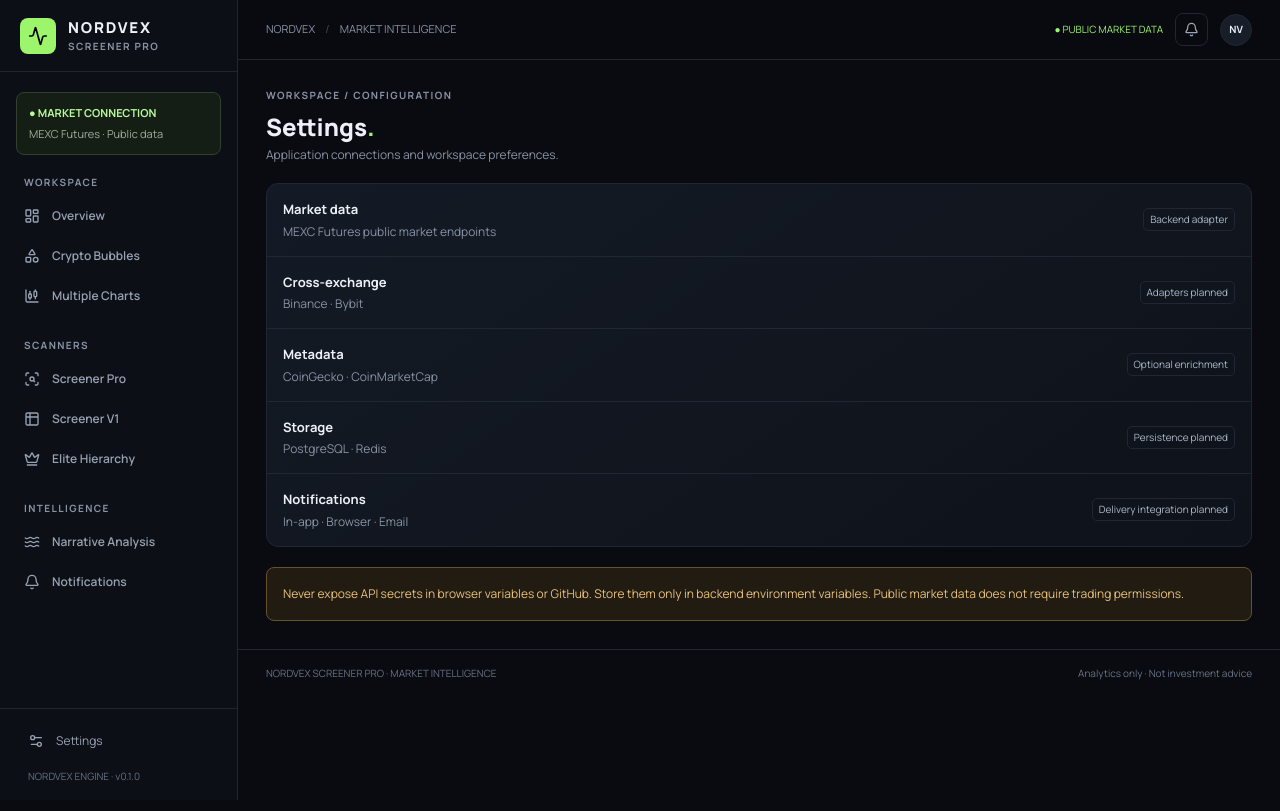
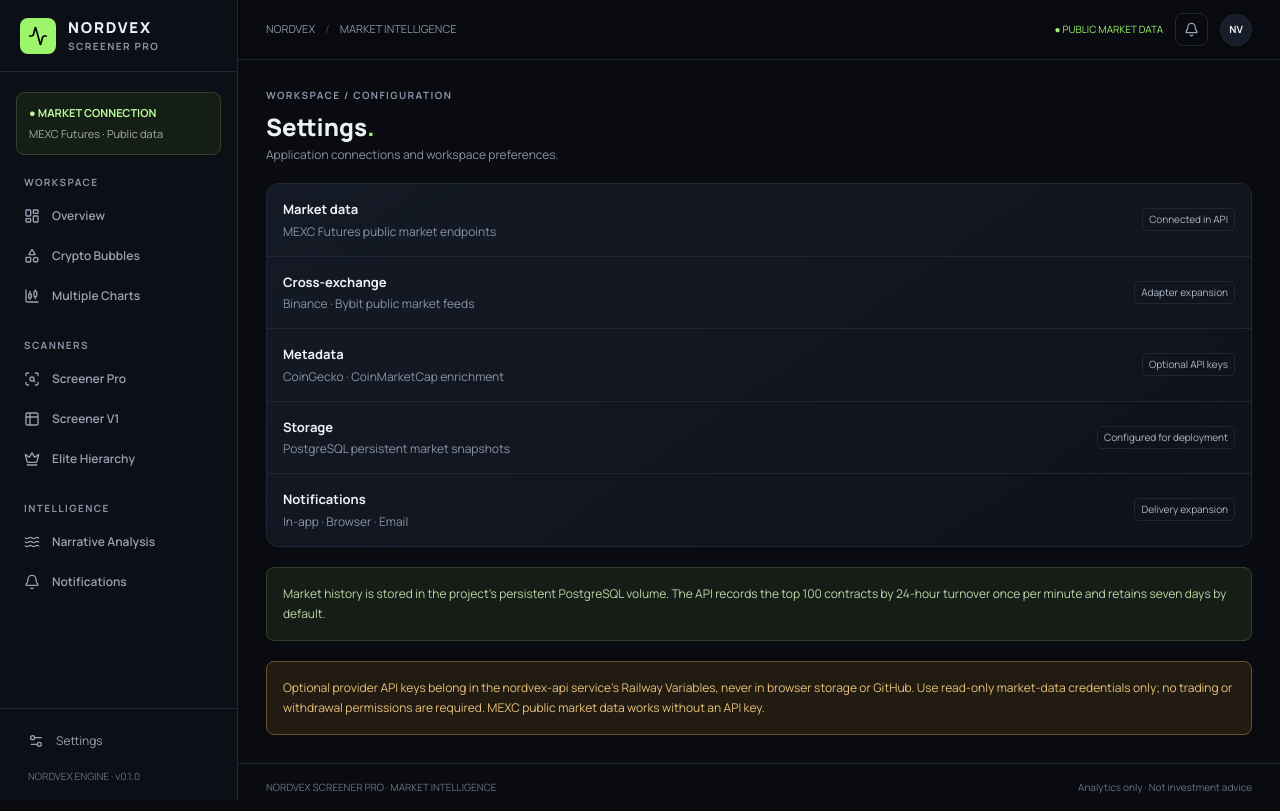
Before and after one commit to sergiomarqena/SCREENER, a Next.js app: page /settings in a window 1280 px wide. Built offline with nearby package versions, Linux system fonts and the light colour scheme.

Commit message:
Reflect persistent storage and secure API-key configuration

```diff
--- a/src/app/settings/page.tsx
+++ b/src/app/settings/page.tsx
@@ -1 +1,39 @@
-export default function Page(){const rows=[["Market data","MEXC Futures public market endpoints","Backend adapter"],["Cross-exchange","Binance · Bybit","Adapters planned"],["Metadata","CoinGecko · CoinMarketCap","Optional enrichment"],["Storage","PostgreSQL · Redis","Persistence planned"],["Notifications","In-app · Browser · Email","Delivery integration planned"]];return <div className="space-y-5"><div><div className="eyebrow mb-2">WORKSPACE / CONFIGURATION</div><h1 className="text-2xl font-extrabold">Settings<span className="text-[#9cf56b]">.</span></h1><p className="mt-1 text-xs text-[#8993a5]">Application connections and workspace preferences.</p></div><div className="panel divide-y divide-[#202633]">{rows.map(x=><div key={x[0]} className="flex flex-wrap items-center justify-between gap-3 p-4"><div><div className="font-bold">{x[0]}</div><div className="mt-1 text-xs text-[#8993a5]">{x[1]}</div></div><span className="tag">{x[2]}</span></div>)}</div><div className="rounded-lg border border-[#66512d] bg-[#211b11] p-4 text-xs leading-5 text-[#e8c17a]">Never expose API secrets in browser variables or GitHub. Store them only in backend environment variables. Public market data does not require trading permissions.</div></div>}
+const rows = [
+  ["Market data", "MEXC Futures public market endpoints", "Connected in API"],
+  ["Cross-exchange", "Binance · Bybit public market feeds", "Adapter expansion"],
+  ["Metadata", "CoinGecko · CoinMarketCap enrichment", "Optional API keys"],
+  ["Storage", "PostgreSQL persistent market snapshots", "Configured for deployment"],
+  ["Notifications", "In-app · Browser · Email", "Delivery expansion"],
+];
+
+export default function Page() {
+  return (
+    <div className="space-y-5">
+      <div>
+        <div className="eyebrow mb-2">WORKSPACE / CONFIGURATION</div>
+        <h1 className="text-2xl font-extrabold">Settings<span className="text-[#9cf56b]">.</span></h1>
+        <p className="mt-1 text-xs text-[#8993a5]">Application connections and workspace preferences.</p>
+      </div>
+      <div className="panel divide-y divide-[#202633]">
+        {rows.map((row) => (
+          <div key={row[0]} className="flex flex-wrap items-center justify-between gap-3 p-4">
+            <div>
+              <div className="font-bold">{row[0]}</div>
+              <div className="mt-1 text-xs text-[#8993a5]">{row[1]}</div>
+            </div>
+            <span className="tag">{row[2]}</span>
+          </div>
+        ))}
+      </div>
+      <div className="rounded-lg border border-[#34412d] bg-[#151d16] p-4 text-xs leading-5 text-[#b9d6a7]">
+        Market history is stored in the project's persistent PostgreSQL volume. The API records the
+        top 100 contracts by 24-hour turnover once per minute and retains seven days by default.
+      </div>
+      <div className="rounded-lg border border-[#66512d] bg-[#211b11] p-4 text-xs leading-5 text-[#e8c17a]">
+        Optional provider API keys belong in the nordvex-api service's Railway Variables, never in
+        browser storage or GitHub. Use read-only market-data credentials only; no trading or
+        withdrawal permissions are required. MEXC public market data works without an API key.
+      </div>
+    </div>
+  );
+}
```
